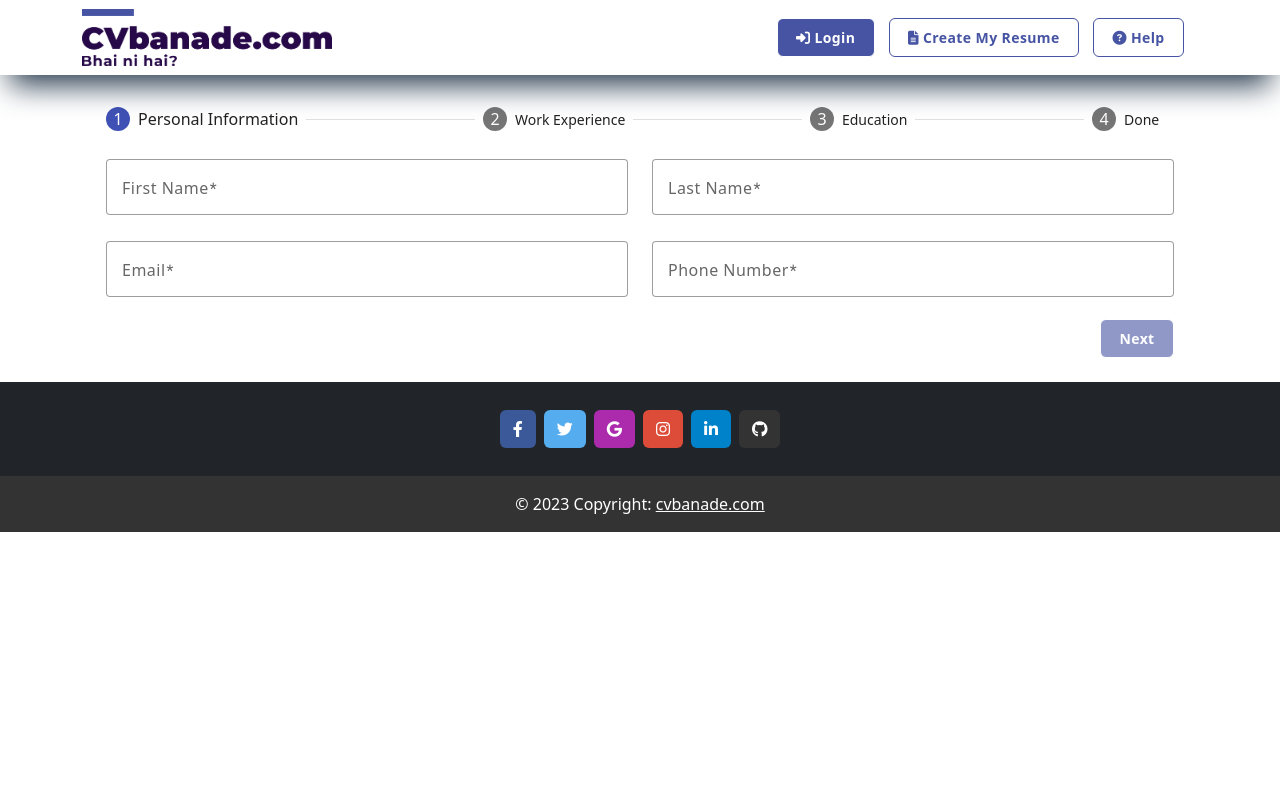
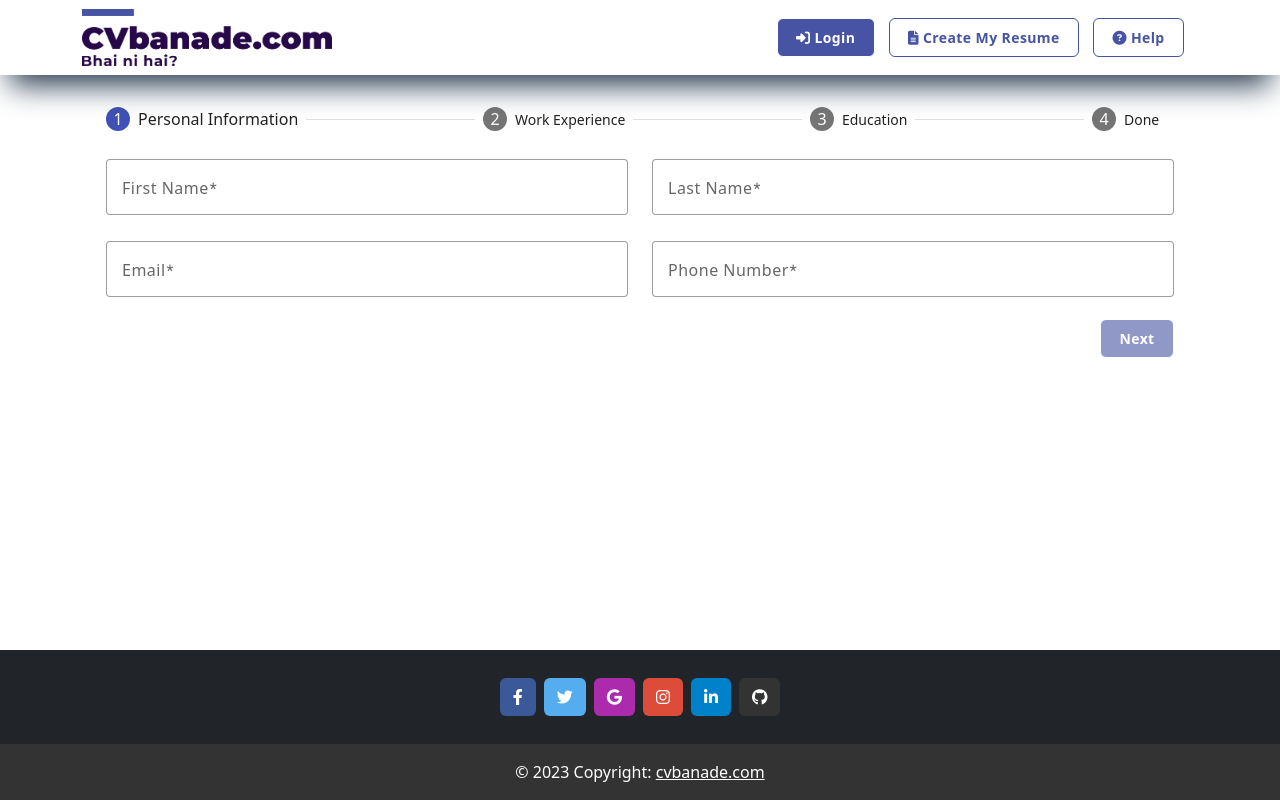
Before and after one commit to binny-chopra/cvbanade, an Angular app: page /signup in a window 1280 px wide. Built offline with nearby package versions, Linux system fonts and the light colour scheme.

Commit message:
stick footer to btm, cloz hamburger on login click

```diff
--- a/src/app/feature-modules/footer/footer.component.scss
+++ b/src/app/feature-modules/footer/footer.component.scss
@@ -1,4 +1,9 @@
 @import "../../../../src/variables";
+
+footer {
+    position: sticky;
+    top: 100%;
+}
 
 .fb-bg {
     background-color: $fb;
--- a/src/app/feature-modules/header/header.component.html
+++ b/src/app/feature-modules/header/header.component.html
@@ -1,6 +1,6 @@
 <nav class="navbar navbar-expand-lg navbar-dark bg-white header-view">
     <div class="container">
-        <img class="nav-logo" src="assets/images/logoOrigOnTransparent.png">
+        <img class="nav-logo cursor-pointer" src="assets/images/logoOrigOnTransparent.png" [routerLink]="['/']">
         <button class="navbar-toggler" type="button" data-bs-toggle="collapse" data-bs-target="#navbarColor01"
             aria-controls="navbarColor01" aria-expanded="false" aria-label="Toggle navigation">
             <span class="navbar-toggler-icon"></span>
@@ -8,7 +8,9 @@
         <div class="collapse navbar-collapse" id="navbarColor01">
             <ul class="navbar-nav ms-auto mb-2 mb-lg-0">
                 <li class="nav-item margin-right-14">
-                    <button class="d-block dark-btn" aria-current="page" (click)="openLoginPopup()"><i class="fa fa-sign-in-alt"></i> {{loginLabel}}</button>
+                    <button class="d-block dark-btn" aria-current="page" (click)="openLoginPopup()">
+                        <i class="fa fa-sign-in-alt"></i> {{loginLabel}}
+                    </button>
                 </li>
                 <li class="margin-right-14 nav-item">
                     <button class="d-block light-btn"><i class="fa fa-file-alt"></i> {{createMyResumeLabel}}</button>
--- a/src/app/feature-modules/header/header.component.ts
+++ b/src/app/feature-modules/header/header.component.ts
@@ -13,11 +13,11 @@ export class HeaderComponent {
   public createMyResumeLabel: string = ApplicationConstants.CREATE_MY_RESUME;
   public help: string = ApplicationConstants.HELP;
 
-  constructor(private ngbModal: NgbModal) {}
+  constructor(private ngbModal: NgbModal) { }
 
   public openLoginPopup(): void {
-		const modalRef = this.ngbModal.open(LoginModalComponent);
-		// modalRef.componentInstance.name = 'World';
-	}
+    document.getElementById("navbarColor01")?.classList.remove("show");
+    const modalRef = this.ngbModal.open(LoginModalComponent);
+  }
 
 }
--- a/src/app/feature-modules/homepage/homepage.component.scss
+++ b/src/app/feature-modules/homepage/homepage.component.scss
@@ -49,6 +49,10 @@ img {
 }
 
 .content-icon-caption {
-    font-size: 1.15rem;
+    font-size: 1rem;
     font-weight: 600;
+
+    +p {
+        font-size: 0.8rem;
+    }
 }
--- a/src/styles.scss
+++ b/src/styles.scss
@@ -1,6 +1,10 @@
 @import 'bootstrap/scss/bootstrap';
 @import '../src/variables';
 @import '../src/partials';
+
+body {
+    min-height: 100vh;
+}
 
 .full-width {
     width: 100%;
```
